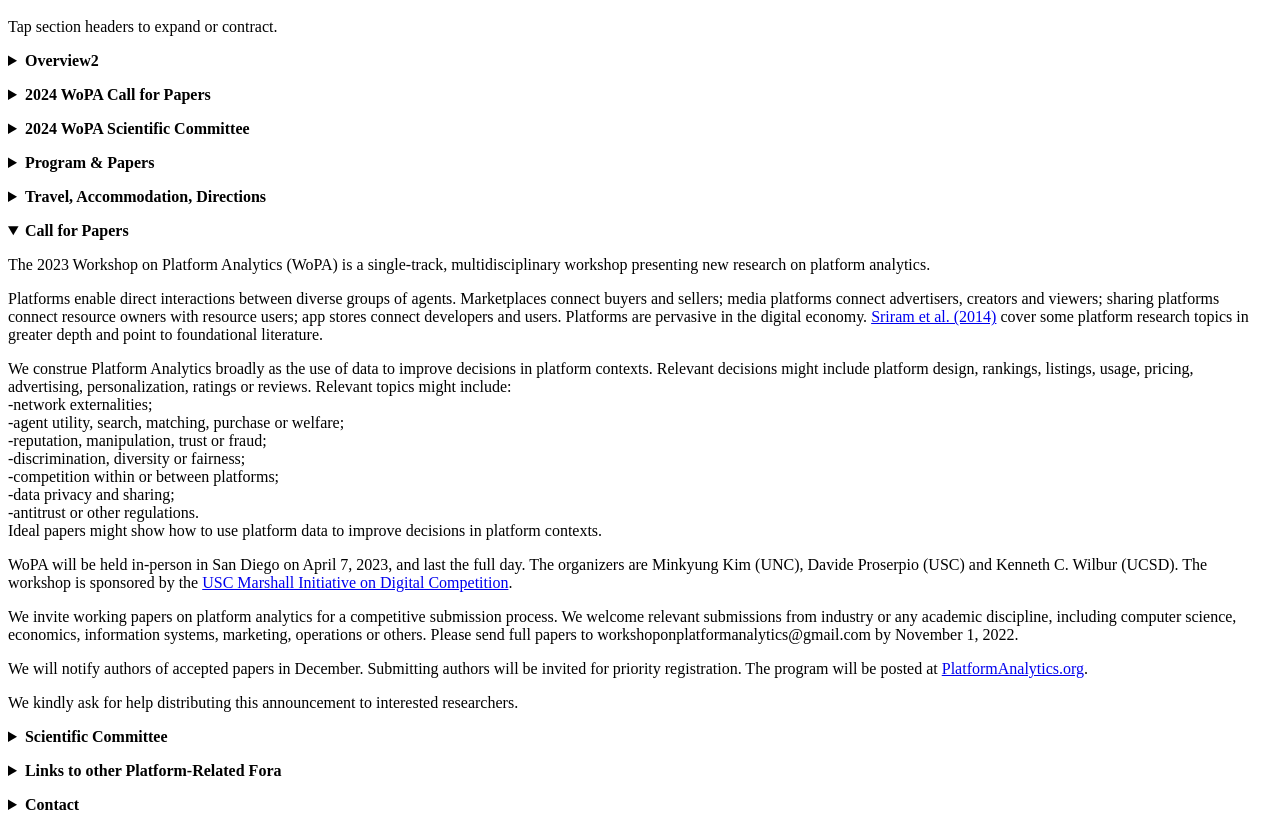
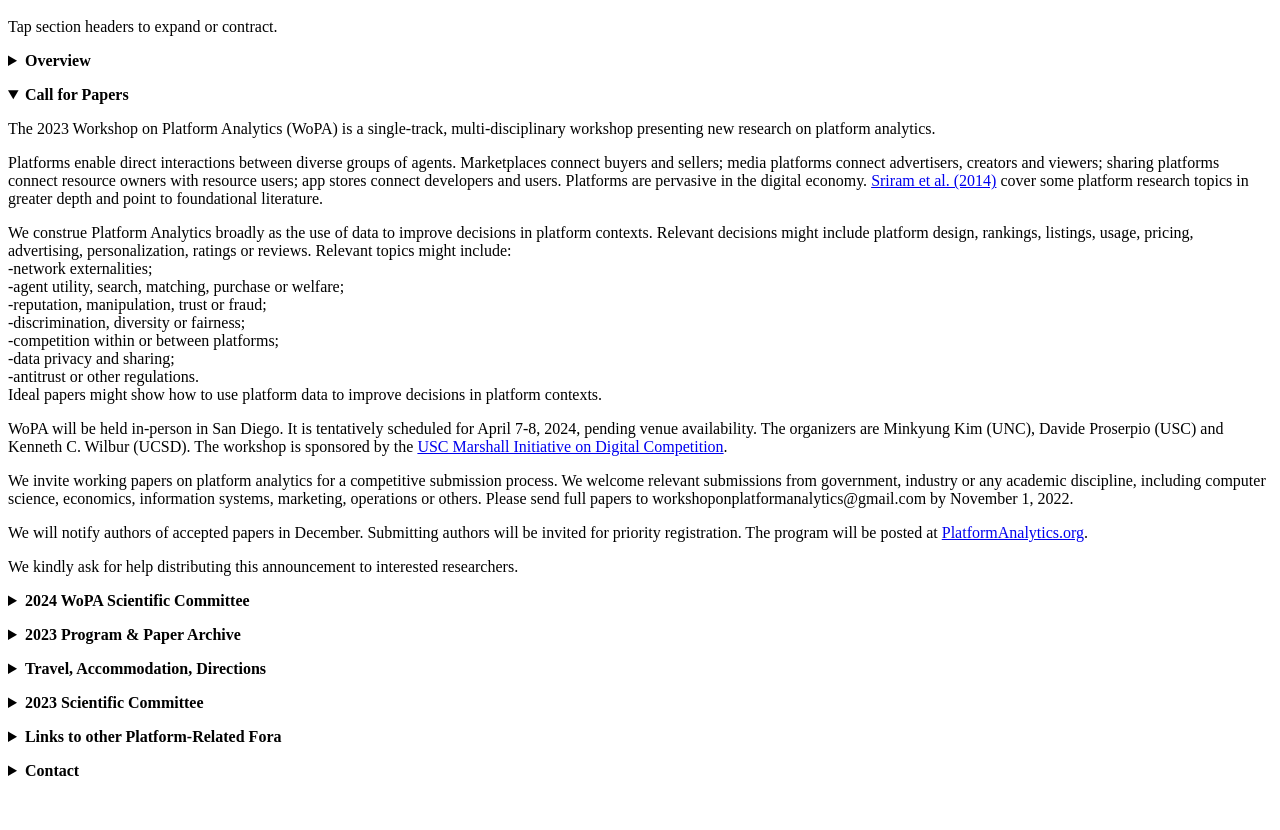
Before and after one commit to platformanalytics/website, a plain HTML site: page index.html in a window 1280 px wide. Both pictures are taken after a click on the heading "Call for Papers". Shown: the part 48-878 px from the top of the page. After the commit the page ends 844 px from the top, so only its background shows below. Drawn offline with Linux system fonts and the light colour scheme.

Commit message:
Update index.html

```diff
--- a/index.html
+++ b/index.html
@@ -16,26 +16,56 @@
 
 <details>
   <summary>
-    <b>Overview2</b></summary>
+    <b>Overview</b></summary>
   <p>
 The Workshop on Platform Analytics presents new scientific research on platform analytics. Past papers are archived below. Past talks are on <a http://"https://www.youtube.com/channel/UCYmvI4A0lvtfSdZbItBxZcQ" target="_blank">YouTube</a>.
 </details>
 <p>
 
 
-<details id="2024CFP">
-  <summary>
-    <b>2024 WoPA Call for Papers</b></summary>
-  <p>
-Fill in CFP here.
-</details>
+      <details>
+  <summary><b>Call for Papers </b></summary>
 <p>
+  The 2023 Workshop on Platform Analytics (WoPA) is a single-track, multi-disciplinary workshop presenting new research on platform analytics.
+
+<p>
+Platforms enable direct interactions between diverse groups of agents. Marketplaces connect buyers and sellers; media platforms connect advertisers, creators and viewers; sharing platforms connect resource owners with resource users; app stores connect developers and users. Platforms are pervasive in the digital economy. <a href="https://link.springer.com/article/10.1007/s11002-014-9314-1" target="_blank">Sriram et al. (2014)</a> cover some platform research topics in greater depth and point to foundational literature.
+
+<p>
+We construe Platform Analytics broadly as the use of data to improve decisions in platform contexts. Relevant decisions might include platform design, rankings, listings, usage, pricing, advertising, personalization, ratings or reviews. Relevant topics might include:
+<br>-network externalities;
+<br>-agent utility, search, matching, purchase or welfare;
+<br>-reputation, manipulation, trust or fraud;
+<br>-discrimination, diversity or fairness;
+<br>-competition within or between platforms;
+<br>-data privacy and sharing;
+<br>-antitrust or other regulations.
+<br>Ideal papers might show how to use platform data to improve decisions in platform contexts.
+
+<p>
+WoPA will be held in-person in San Diego. It is tentatively scheduled for April 7-8, 2024, pending venue availability. The organizers are Minkyung Kim (UNC), Davide Proserpio (USC) and Kenneth C. Wilbur (UCSD). The workshop is sponsored by the <a href="https://www.marshall.usc.edu/faculty-research/usc-marshall-initiative-digital-competition">USC Marshall Initiative on Digital Competition</a>.
+
+<p>
+We invite working papers on platform analytics for a competitive submission process. We welcome relevant submissions from government, industry or any academic discipline, including computer science, economics, information systems, marketing, operations or others. Please send full papers to workshoponplatformanalytics@gmail.com by November 1, 2022.
+
+<p>
+We will notify authors of accepted papers in December. Submitting authors will be invited for priority registration. The program will be posted at <a href="https://platformanalytics.org">PlatformAnalytics.org</a>.
+
+<p>
+We kindly ask for help distributing this announcement to interested researchers.
+ <p>
+      </details>
+<p>
+
 
 <details id="2024scicmte">
   <summary>
     <b>2024 WoPA Scientific Committee</b></summary>
-  <p>
-<a href="https://www.heinz.cmu.edu/~acquisti"/ target="_blank">Alessandro Acquisti</a>, Carnegie Mellon University<br>
+
+<p>
+  We thank the scientific committee members. Their volunteer service made this workshop possible.
+<p>
+  <a href="https://www.heinz.cmu.edu/~acquisti"/ target="_blank">Alessandro Acquisti</a>, Carnegie Mellon University<br>
 <a href="https://www.luis-aguiar.com"/ target="_blank">Luis Aguiar</a>, University of Zurich<br>
 Paulo Albuquerque, INSEAD<br>
 Diego Aparicio, IESE Business School<br>
@@ -113,7 +143,7 @@ Hema Yoganarasimhan, University of Washington<br>
 
 <details>
   <summary>
-    <b>Program & Papers</b> </summary>
+    <b>2023 Program & Paper Archive</b> </summary>
   <br>This version: 2023-04-07. Presenters are bolded. Talks are on the 4th floor in 4N128, lunches and breaks are on the ground floor in 1S116.
   <p>
     <u>Friday, April 7, 2023</u>
@@ -259,43 +289,9 @@ There is no designated hotel for the workshop. We recommend the following option
     </details>
 <p>
 
-      <details>
-  <summary><b>Call for Papers </b></summary>
-<p>
-  The 2023 Workshop on Platform Analytics (WoPA) is a single-track, multidisciplinary workshop presenting new research on platform analytics.
-
-<p>
-Platforms enable direct interactions between diverse groups of agents. Marketplaces connect buyers and sellers; media platforms connect advertisers, creators and viewers; sharing platforms connect resource owners with resource users; app stores connect developers and users. Platforms are pervasive in the digital economy. <a href="https://link.springer.com/article/10.1007/s11002-014-9314-1" target="_blank">Sriram et al. (2014)</a> cover some platform research topics in greater depth and point to foundational literature.
-
-<p>
-We construe Platform Analytics broadly as the use of data to improve decisions in platform contexts. Relevant decisions might include platform design, rankings, listings, usage, pricing, advertising, personalization, ratings or reviews. Relevant topics might include:
-<br>-network externalities;
-<br>-agent utility, search, matching, purchase or welfare;
-<br>-reputation, manipulation, trust or fraud;
-<br>-discrimination, diversity or fairness;
-<br>-competition within or between platforms;
-<br>-data privacy and sharing;
-<br>-antitrust or other regulations.
-<br>Ideal papers might show how to use platform data to improve decisions in platform contexts.
-
-<p>
-WoPA will be held in-person in San Diego on April 7, 2023, and last the full day. The organizers are Minkyung Kim (UNC), Davide Proserpio (USC) and Kenneth C. Wilbur (UCSD). The workshop is sponsored by the <a href="https://www.marshall.usc.edu/faculty-research/usc-marshall-initiative-digital-competition">USC Marshall Initiative on Digital Competition</a>.
-
-<p>
-We invite working papers on platform analytics for a competitive submission process. We welcome relevant submissions from industry or any academic discipline, including computer science, economics, information systems, marketing, operations or others. Please send full papers to workshoponplatformanalytics@gmail.com by November 1, 2022.
-
-<p>
-We will notify authors of accepted papers in December. Submitting authors will be invited for priority registration. The program will be posted at <a href="https://platformanalytics.org">PlatformAnalytics.org</a>.
-
-<p>
-We kindly ask for help distributing this announcement to interested researchers.
- <p>
-      </details>
-<p>
-
 
       <details>
-  <summary><b>Scientific Committee </b>
+  <summary><b>2023 Scientific Committee </b>
     </summary>
 <p>
   We thank the scientific committee members. Their volunteer service made this workshop possible.
```
